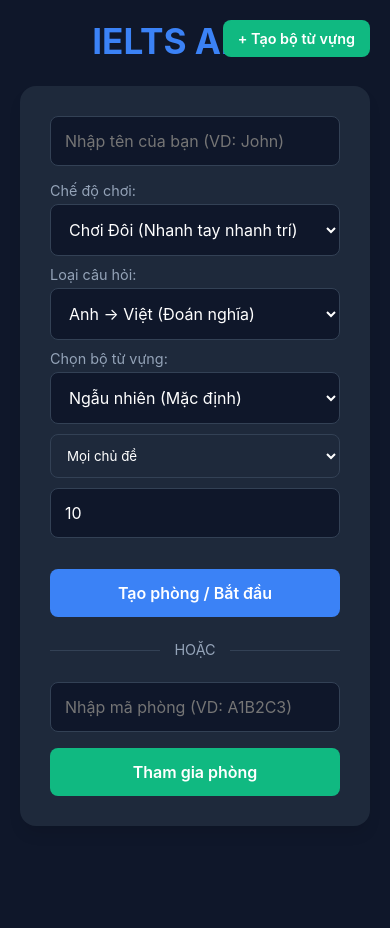
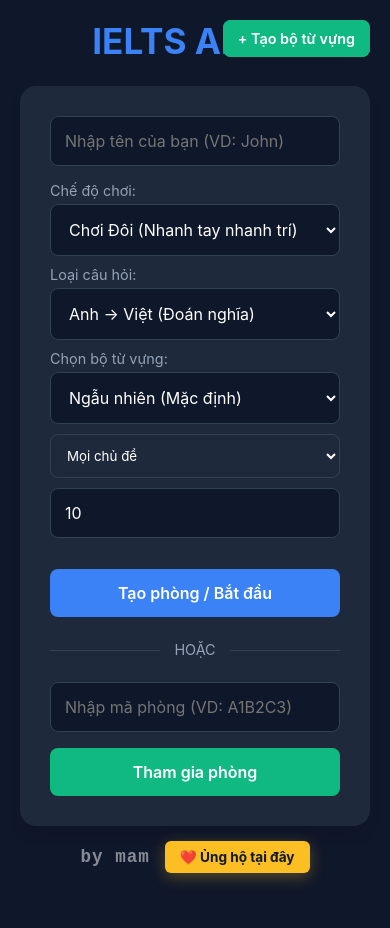
Before and after one commit to mamnek/ielts-vocab-battle, a Flask app: page / in a window 390 px wide. Before the commit the page ends 826 px from the top, so only its background shows below. Run offline with Flask 3, Linux system fonts and the light colour scheme; some libraries are stand-ins or nearby versions.

Commit message:
Add files via upload

```diff
--- a/ielts_arena/static/main.js
+++ b/ielts_arena/static/main.js
@@ -344,6 +344,7 @@ socket.on('new_word', (data) => {
     }
     answerInput.disabled = false;
     btnSubmit.disabled = false;
+    answerInput.value = ''; // Xóa chữ gõ dở từ vòng trước
     answerInput.focus();
     resultMessage.textContent = '';
     resultMessage.className = 'result-message';
--- a/ielts_arena/templates/index.html
+++ b/ielts_arena/templates/index.html
@@ -7,6 +7,8 @@
     <link rel="stylesheet" href="/static/style.css">
 </head>
 <body>
+    <button id="btn-show-create-vocab" class="btn secondary" style="position: absolute; top: 20px; right: 20px; width: auto; padding: 10px 15px; font-size: 0.9rem; z-index: 10;">+ Tạo bộ từ vựng</button>
+
     <button id="btn-show-create-vocab" class="btn secondary" style="position: absolute; top: 20px; right: 20px; width: auto; padding: 10px 15px; font-size: 0.9rem; z-index: 10;">+ Tạo bộ từ vựng</button>
 
     <div id="app">
@@ -58,6 +60,52 @@
                 <input type="text" id="room-code-input" placeholder="Nhập mã phòng (VD: A1B2C3)" autocomplete="off">
                 <button id="btn-join" class="btn secondary">Tham gia phòng</button>
             </div>
+
+            <div class="brand-donate">
+                <span style="color: rgba(255, 255, 255, 0.5); font-weight: bold; font-size: 1.1rem; letter-spacing: 1px; font-family: 'Courier New', Courier, monospace;">by mam</span>
+                <div class="donate-container" style="position: relative;">
+                    <button id="btn-donate" onclick="var info = document.getElementById('donate-info'); info.style.display = (info.style.display === 'none') ? 'block' : 'none';" style="padding: 8px 15px; font-size: 0.85rem; background: #fbbf24; color: #0f172a; border: none; border-radius: 6px; cursor: pointer; font-weight: bold; box-shadow: 0 4px 15px rgba(251, 191, 36, 0.3); transition: transform 0.2s;">❤️ Ủng hộ tại đây</button>
+                    <div id="donate-info" style="display: none; position: absolute; left: 0; background: #1e293b; border: 1px solid #334155; padding: 15px; border-radius: 8px; box-shadow: 0 10px 25px rgba(0,0,0,0.5); width: max-content; z-index: 20;">
+                        <p style="margin: 0 0 5px 0; color: #fbbf24; font-weight: bold; font-size: 0.95rem;">Cảm ơn bạn đã ủng hộ!</p>
+                        <p style="margin: 0; color: white; font-size: 0.95rem;">Ngân hàng: <strong>MB Bank</strong></p>
+                        <p style="margin: 5px 0 0 0; color: white; font-size: 0.95rem; user-select: text;">STK: <strong style="color: #60a5fa;">120820108386</strong></p>
+                    </div>
+                </div>
+            </div>
+            <style>
+                #btn-donate:active {
+                    transform: scale(0.95);
+                }
+                .brand-donate {
+                    position: fixed;
+                    top: 20px;
+                    left: 20px;
+                    z-index: 100;
+                    display: flex;
+                    align-items: center;
+                    gap: 15px;
+                    user-select: none;
+                }
+                #donate-info {
+                    top: 120%;
+                    bottom: auto;
+                }
+                @media (max-width: 600px) {
+                    .brand-donate {
+                        position: static;
+                        display: flex;
+                        justify-content: center;
+                        margin-top: 15px;
+                    }
+                    #donate-info {
+                        top: auto;
+                        bottom: 120%;
+                        left: 50%;
+                        transform: translateX(-50%);
+                    }
+                }
+            </style>
+
             <div id="lobby-message" class="message"></div>
         </div>
 
```
